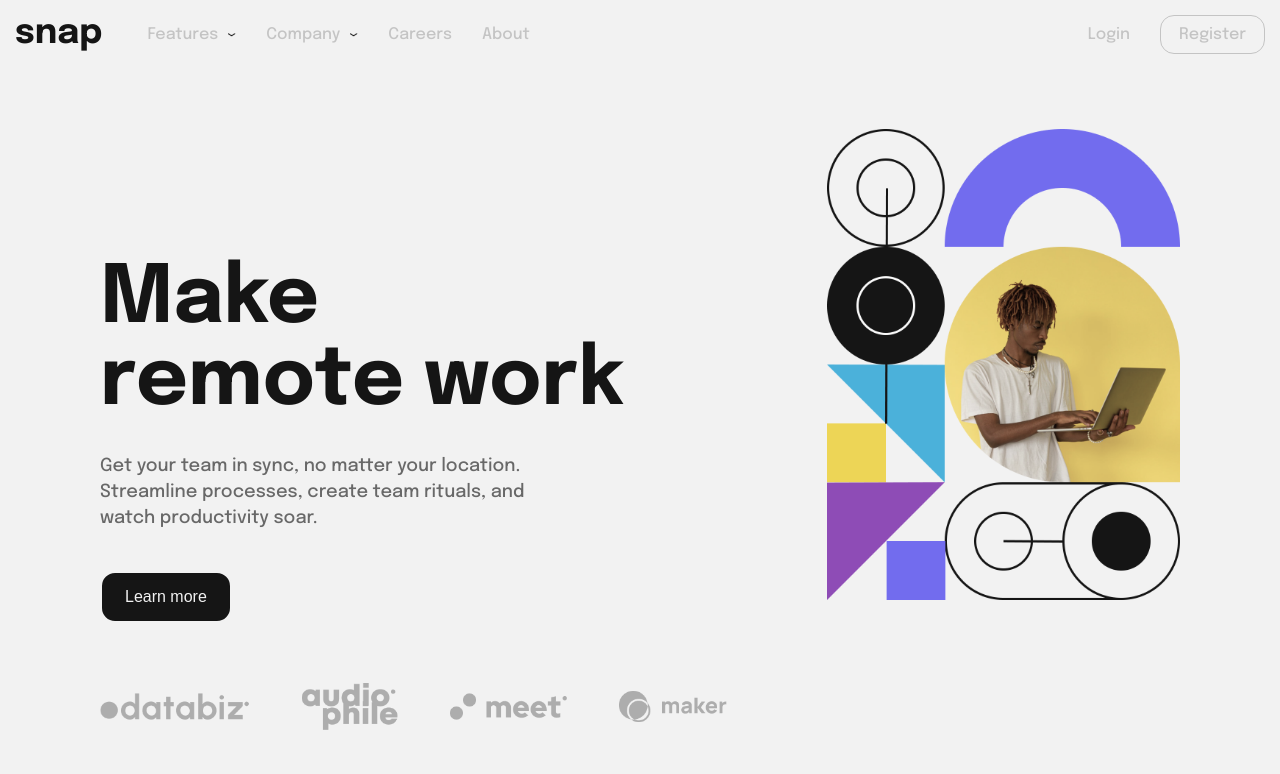
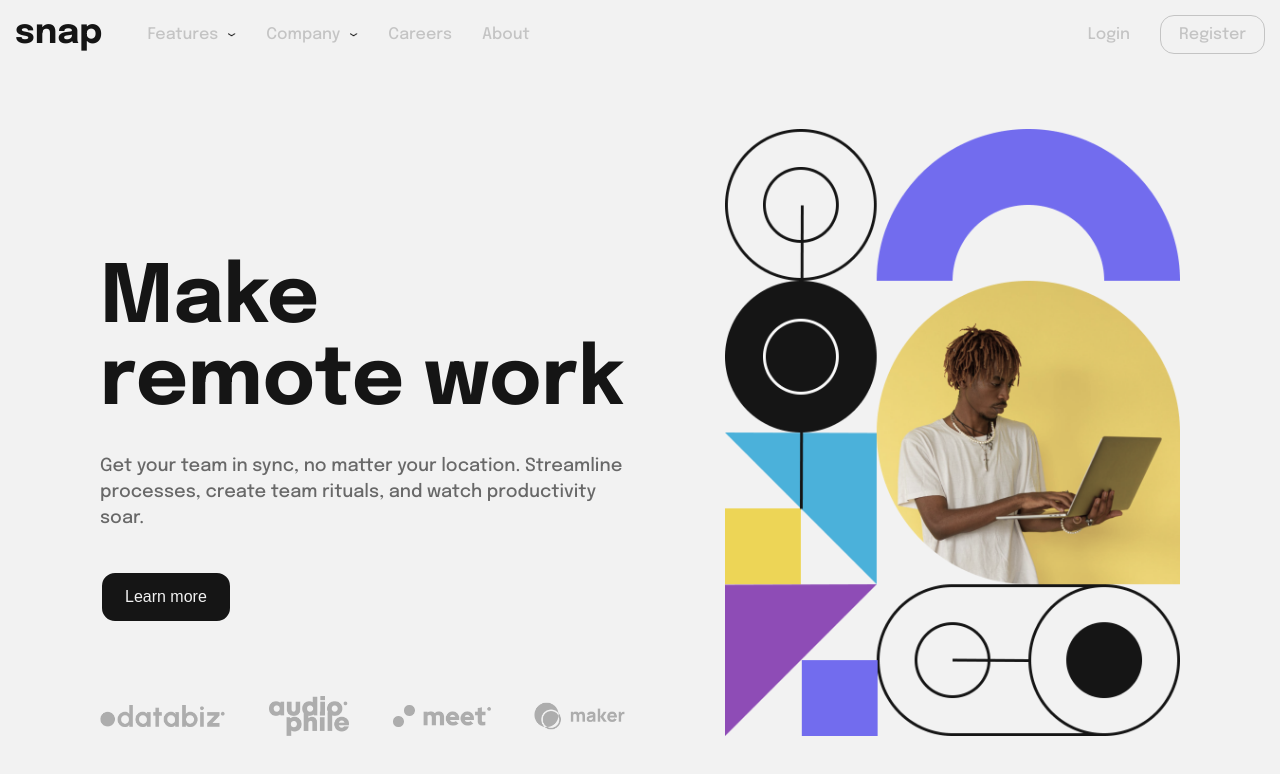
Before and after one commit to PaulAntoineGauvreau/PaulAntoineGauvreauActivis, a plain HTML site: page index.html in a window 1280 px wide. Drawn offline with Linux system fonts and the light colour scheme; a web font is replaced by a local one.

Commit message:
ajustement

```diff
--- a/asset/css/media.css
+++ b/asset/css/media.css
@@ -1,6 +1,6 @@
 /* Écran ----------------------------------------------------------------------------------------- */
 
-@media (max-width:1200px){
+@media (max-width:1100px){
   .imageLargeScreen,
   .navLeft ul,
   .navRight ul{
@@ -50,15 +50,10 @@
 
   section {
     padding: 10px;
+    margin: auto;
   }
 
   main {
     padding: 0;
   }
-
-  figure{
-    width: 100%;
-    padding: 0;
-  }
-
 }
--- a/asset/css/section.css
+++ b/asset/css/section.css
@@ -153,7 +153,7 @@ nav {
 main {
   display: flex;
   padding: 60px 100px;
-  max-width: 1440px;
+  max-width: 1200px;
   margin: auto;
 }
 
@@ -168,6 +168,7 @@ section {
   display: flex;
   flex-direction: column;
   justify-content: space-between;
+  max-width: 525px;
 }
 
 section h2{
@@ -185,7 +186,6 @@ section p {
   font-size: var(--font-size-text);
   line-height: 26px;
   margin-top: 30px;
-  max-width: 45ch;
 }
 
 section button {
@@ -207,10 +207,16 @@ section button:hover {
 
 }
 
+
+.imageLargeScreen {
+  max-width: 480px;
+ }
+
 figure {
-  width: 50%;
+  max-height: 640px;
 }
 
 aside {
   margin-top: 60px;
+  max-width: 525px;
 }
```
